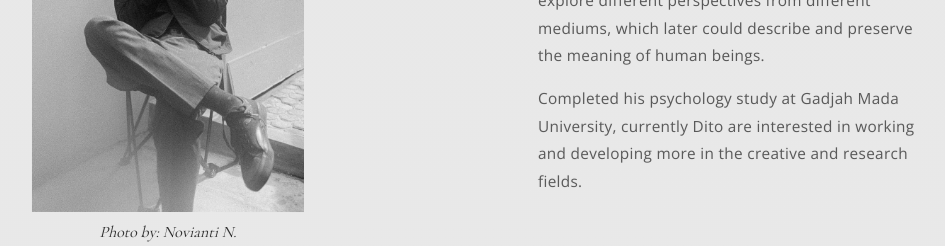
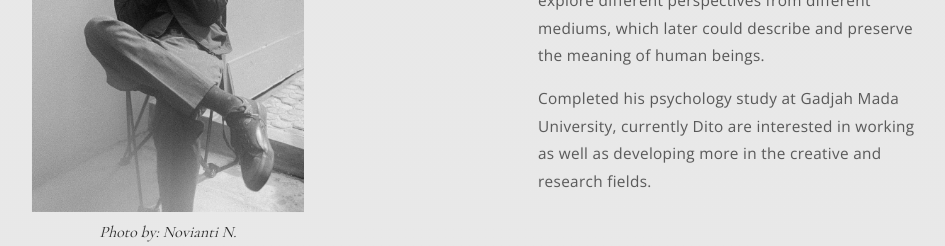
Before and after one commit to andikawilliam/ditobuwono, a Vue app: page / in a window 1280 px wide. Shown: the part 947-1193 px from the top of the page, without its empty margins (200-1145 px from the left). Built offline with nearby package versions, Linux system fonts and the light colour scheme.

Commit message:
Update AboutText.ts

```diff
--- a/src/content/AboutText.ts
+++ b/src/content/AboutText.ts
@@ -26,7 +26,7 @@ export default Vue.extend({
         `,
         `
           Completed his psychology study at Gadjah Mada University, currently Dito are
-          interested in working and developing more in the creative and research fields.</span>
+          interested in working as well as developing more in the creative and research fields.</span>
         `
       ]
     };
```
